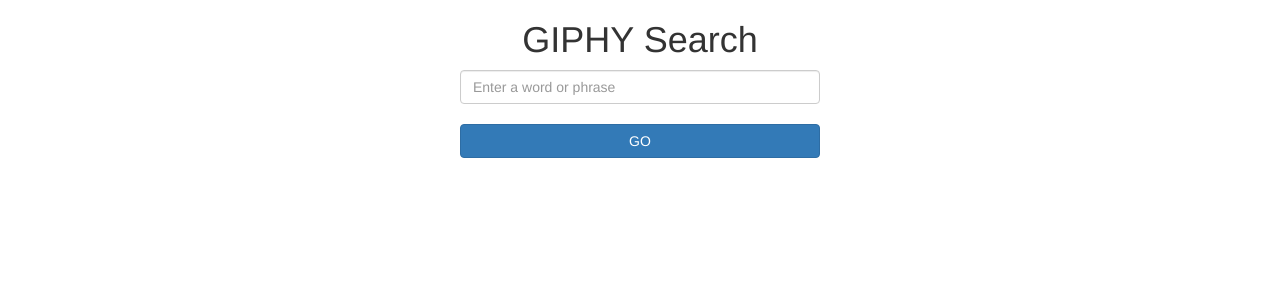
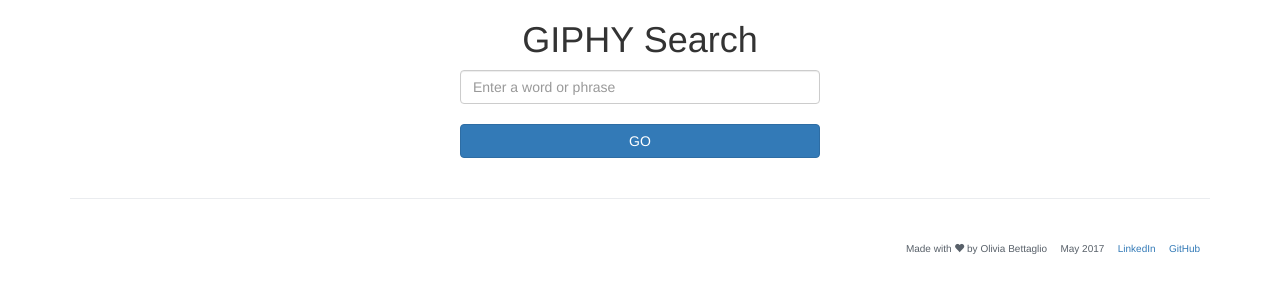
Before and after one commit to obettaglio/giphy-lookup, a Flask app: page / in a window 1280 px wide. Shown: the top 300 px of the page. Run offline with Flask 2, Linux system fonts and the light colour scheme; some libraries are stand-ins or nearby versions.

Commit message:
Final visual edits.

```diff
--- a/server.py
+++ b/server.py
@@ -23,10 +23,7 @@
 def search_giphy():
     """Requests GIF url from GIPHY API.
 
-    API: http://api.giphy.com/v1/gifs/search?q=[KEYWORD_HERE]&api_key=dc6zaTOxFJmzC&limit=1
-
-    Further options:
-        -optimize search terms by capitalization, punctuation, etc.
+    Note: API automatically optimizes for capitalization and punctuation.
     """
 
     search = request.form.get('search')
--- a/static/homepage.js
+++ b/static/homepage.js
@@ -18,7 +18,7 @@
     // send data to route via post request,
     // call resetSearchForm
 
-    evt.preventDefault(); // not preventing submit button from reloading page
+    evt.preventDefault();
 
     var formInputs = {
         'search': $('#search-field').val()
--- a/static/index.css
+++ b/static/index.css
@@ -11,3 +11,29 @@
 	margin: auto;
 	margin-top: 20px;
 }
+
+.footer {
+    position: relative;
+    padding-top: 40px;
+    padding-bottom: 40px;
+    margin-top: 40px;
+    font-size: 12px;
+    line-height: 1.5;
+    color: #586069;
+    border-top: 1px solid #eaecef;
+}
+
+.footer-links {
+    margin: 0;
+    list-style: none;
+}
+
+.footer-links li {
+    display: inline-block;
+    padding-right: 10px;
+    font-size: 10px;
+}
+
+.float-right {
+    float: right !important;
+}
--- a/templates/homepage.html
+++ b/templates/homepage.html
@@ -37,6 +37,18 @@
     </div><!-- results-div -->
   </div><!-- homepage-container -->
 
+  <div class="container">
+    <div class="footer" role="contentinfo">
+
+      <ul class="footer-links float-right">
+        <li>Made with <span class="glyphicon glyphicon-heart" aria-hidden="true"></span> by Olivia Bettaglio</li>
+        <li>May 2017</li>
+        <li><a href="https://linkedin.com/in/obettaglio">LinkedIn</a></li>
+        <li><a href="https://github.com/obettaglio">GitHub</a></li>
+      </ul>
+    </div>
+  </div>
+
   <script src="https://code.jquery.com/jquery.js"></script>
   <script src="https://maxcdn.bootstrapcdn.com/bootstrap/3.3.7/js/bootstrap.min.js"></script>
   <script src="/static/homepage.js"></script>
```
